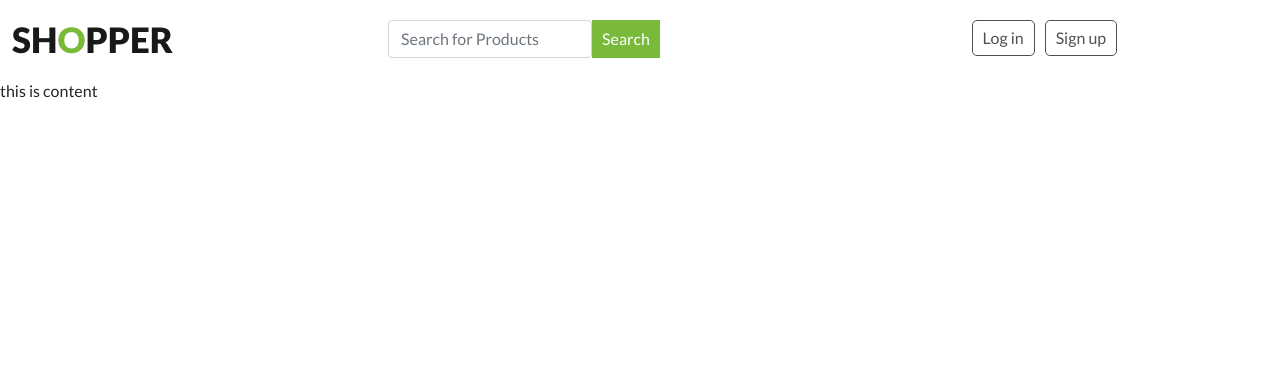
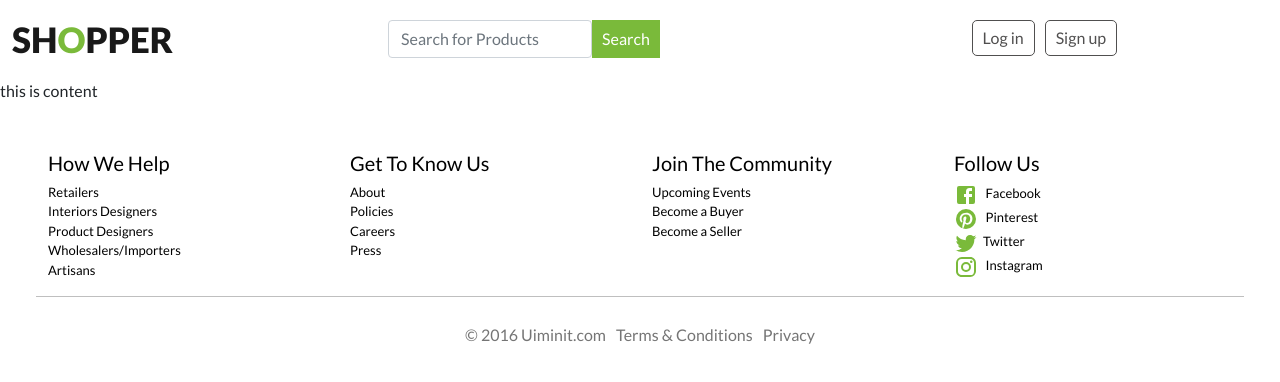
Before and after one commit to abdelaziz123456/shopper-marketplace, a React (Create React App) app: page / in a window 1280 px wide. Shown: the top 382 px of the page. Built offline with nearby package versions, Linux system fonts and the light colour scheme.

Commit message:
add footer component

```diff
--- a/package.json
+++ b/package.json
@@ -3,6 +3,9 @@
   "version": "0.1.0",
   "private": true,
   "dependencies": {
+    "@material-ui/core": "^4.12.3",
+    "@material-ui/icons": "^4.11.2",
+    "@mui/material": "^5.2.3",
     "@testing-library/jest-dom": "^5.16.1",
     "@testing-library/react": "^11.2.7",
     "@testing-library/user-event": "^12.8.3",
--- a/src/App.scss
+++ b/src/App.scss
@@ -33,6 +33,15 @@
       .btn-outline-grey:hover {
         color: #3d3d3d;
         background-color: #fff;
-        border: 1px solid #504f4f;
+        border: 1px solid #3d3d3d;
       }
+
+      .btn-outline-grey:active {
+             box-shadow: 0 0 0 0.1rem #504f4f;
+      }
+
+      .btn-main:active{
+        box-shadow: 0 0 0 0.1rem #6a993b;
+      }
+
 }
--- a/src/components/Footer/index.js
+++ b/src/components/Footer/index.js
@@ -1,10 +1,77 @@
 import React from 'react'
-import './index.scss'
+import './index.scss';
+
+import { AccessAlarm, ThreeDRotation,FacebookRounded, Facebook, Pinterest, Twitter, Instagram ,} from '@material-ui/icons'
 export default function Footer() {
     return (
         <div className='footer'>
 
+            <div className="links row pt-5 px-5 ">
 
+                <div className="col-12 col-sm-6 col-md-3  mb-3">
+
+                           <h5>
+                               How We Help
+                           </h5>
+
+                           <p>Retailers</p>
+                           <p>Interiors Designers</p>
+                           <p>Product Designers</p>
+                           <p>Wholesalers/Importers</p>
+                           <p>Artisans</p>
+                </div>
+                <div className="col-12 col-sm-6 col-md-3 mb-3">
+
+                             <h5>
+                               Get To Know Us
+                           </h5>
+                           <p>About</p>
+                           <p>Policies</p>
+                           <p>Careers</p>
+                           <p>Press</p>
+                </div>
+                <div className="col-12 col-sm-6 col-md-3 mb-3">
+
+                            <h5>
+                               Join The Community
+                           </h5>
+                           <p>Upcoming Events</p>
+                           <p>Become a Buyer</p>
+                           <p>Become a Seller</p>
+                </div>
+
+
+                <div className="col-12 col-sm-6 col-md-3 mb-3">
+
+                            <h5>
+                               Follow Us
+                           </h5>
+
+
+                           <p><span className='rounded-circle'><Facebook/></span> Facebook</p>
+                           <p><span><Pinterest/> </span>Pinterest</p>
+                           <p><span><Twitter/></span>Twitter</p>
+                           <p> <span><Instagram/></span>  Instagram</p>
+                </div>
+
+                <hr />
+            </div>
+
+
+
+
+
+
+
+
+            <div className="terms d-flex justify-content-center">
+
+                <p> &#169;
+ 2016 Uiminit.com</p>
+                <p>Terms & Conditions</p>
+                <p>Privacy</p>
+
+            </div>
         </div>
     )
 }
--- a/src/components/Footer/index.scss
+++ b/src/components/Footer/index.scss
@@ -1,5 +1,29 @@
 @import '../../variables.scss';
 
 .footer{
-    color: $color-main;
+
+
+    .links{
+
+        color: $color-black;
+
+        p{
+            margin-bottom: 0;
+            font-size: small;
+            span{
+                color:$color-main;
+                margin-right: 5px;
+            }
+        }
+
+    }
+
+    .terms{
+        color:$color-dark-grey;
+        p{
+            margin:10px 5px;
+        }
+    }
+
+
 }
```
Also changed, not shown: 1 other file (tests, documents, lock files or other folders).
